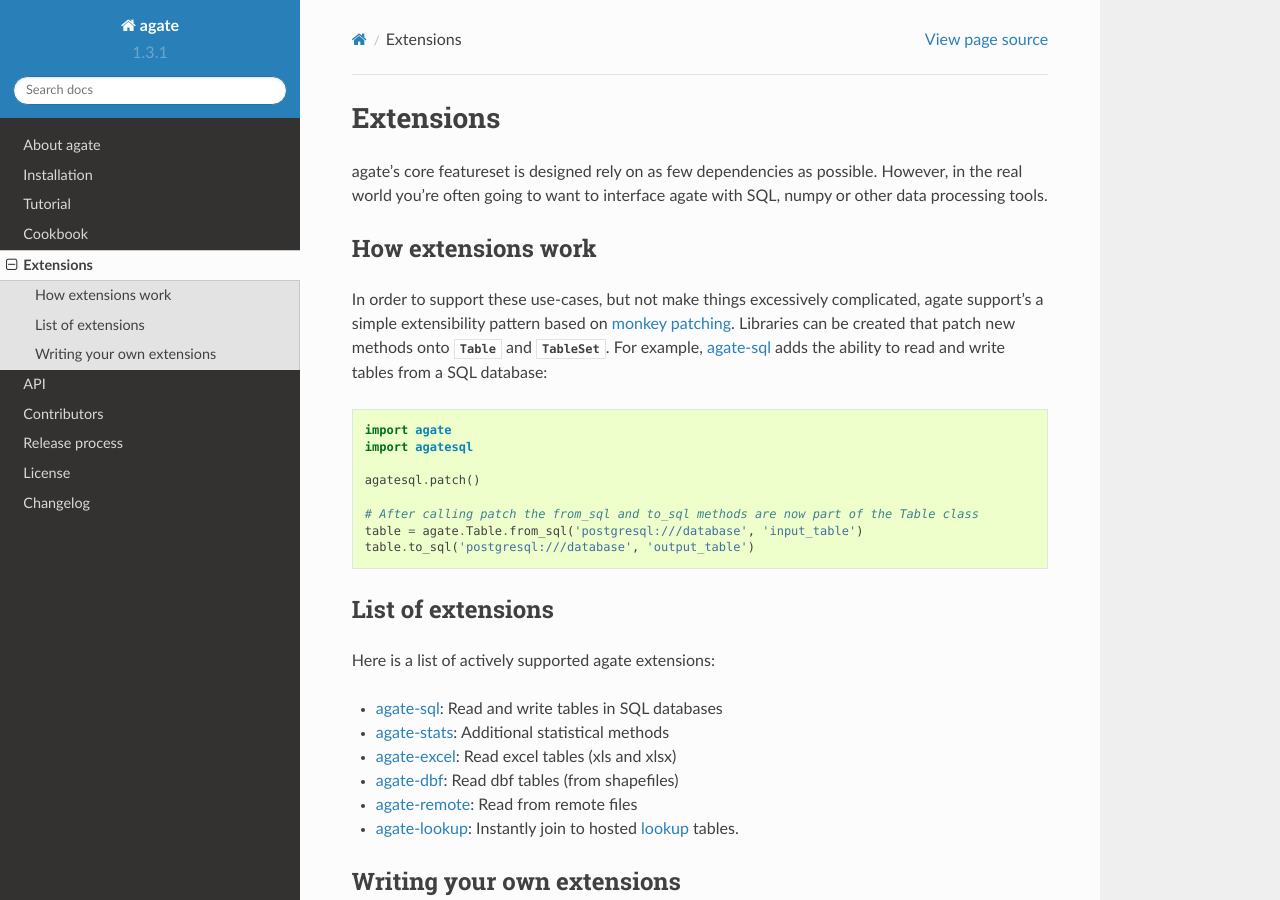
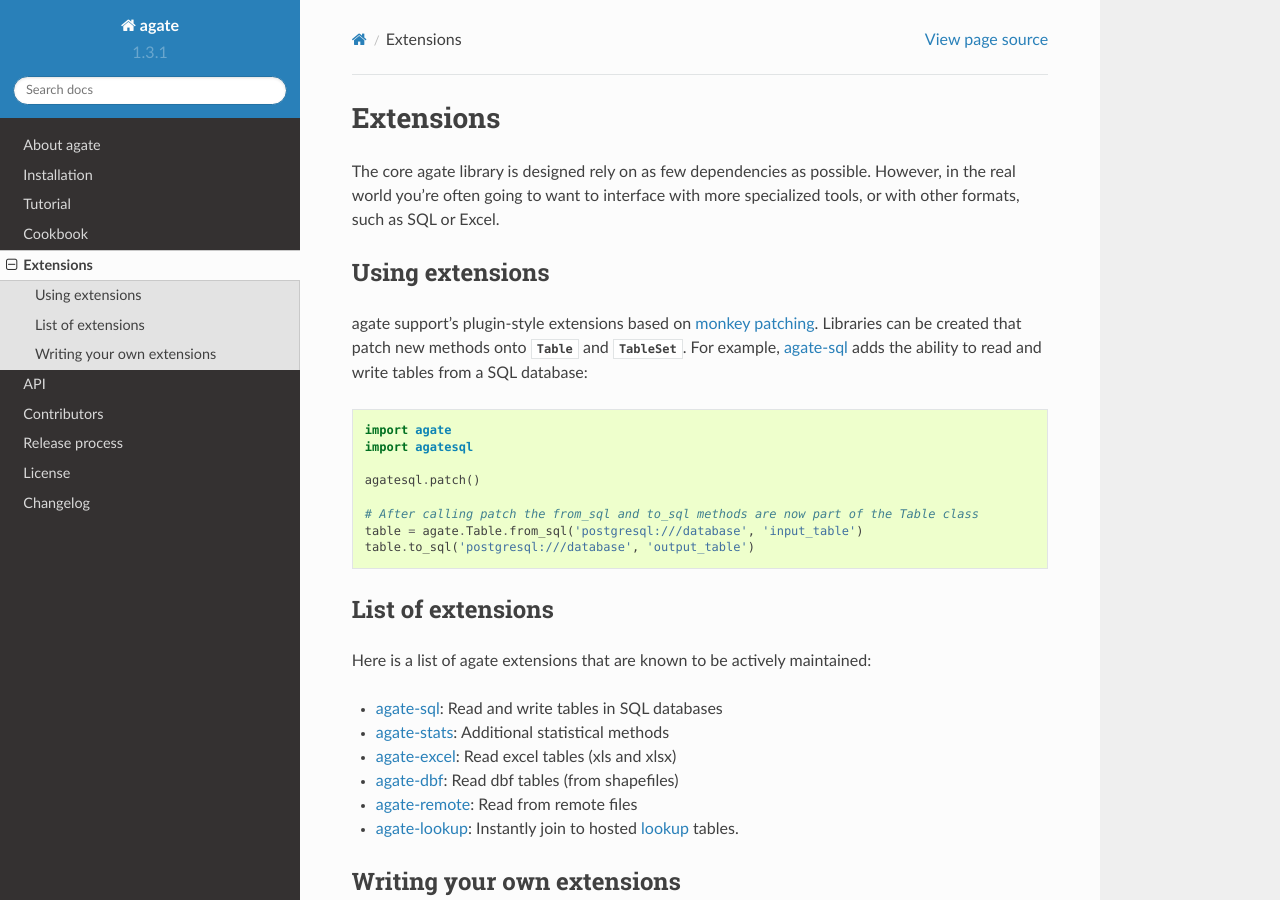
Before and after one commit to wireservice/agate, a Sphinx documentation site: the page built from docs/extensions.rst, in a window 1280 px wide and 900 px high. Built offline with Sphinx 7.4.7 and the Read the Docs theme 2.0.0, drawn with Linux system fonts in a browser that asks for light colours; pages that are not in the unit, such as notebooks, are missing from menus.

Commit message:
Tweaks to extension docs.

```diff
--- a/docs/extensions.rst
+++ b/docs/extensions.rst
@@ -2,12 +2,12 @@
 Extensions
 ==========
 
-agate's core featureset is designed rely on as few dependencies as possible. However, in the real world you're often going to want to interface agate with SQL, numpy or other data processing tools.
+The core agate library is designed rely on as few dependencies as possible. However, in the real world you're often going to want to interface with more specialized tools, or with other formats, such as SQL or Excel.
 
-How extensions work
-===================
+Using extensions
+================
 
-In order to support these use-cases, but not make things excessively complicated, agate support's a simple extensibility pattern based on `monkey patching <https://en.wikipedia.org/wiki/Monkey_patch>`_. Libraries can be created that patch new methods onto :class:`.Table` and :class:`.TableSet`. For example, `agate-sql <http://agate-sql.rtfd.org/>`_ adds the ability to read and write tables from a SQL database:
+agate support's plugin-style extensions based on `monkey patching <https://en.wikipedia.org/wiki/Monkey_patch>`_. Libraries can be created that patch new methods onto :class:`.Table` and :class:`.TableSet`. For example, `agate-sql <http://agate-sql.rtfd.org/>`_ adds the ability to read and write tables from a SQL database:
 
 .. code-block:: python
 
@@ -23,7 +23,7 @@
 List of extensions
 ==================
 
-Here is a list of actively supported agate extensions:
+Here is a list of agate extensions that are known to be actively maintained:
 
 * `agate-sql <http://agate-sql.rtfd.org/>`_: Read and write tables in SQL databases
 * `agate-stats <http://agate-stats.rtfd.org/>`_: Additional statistical methods
```
